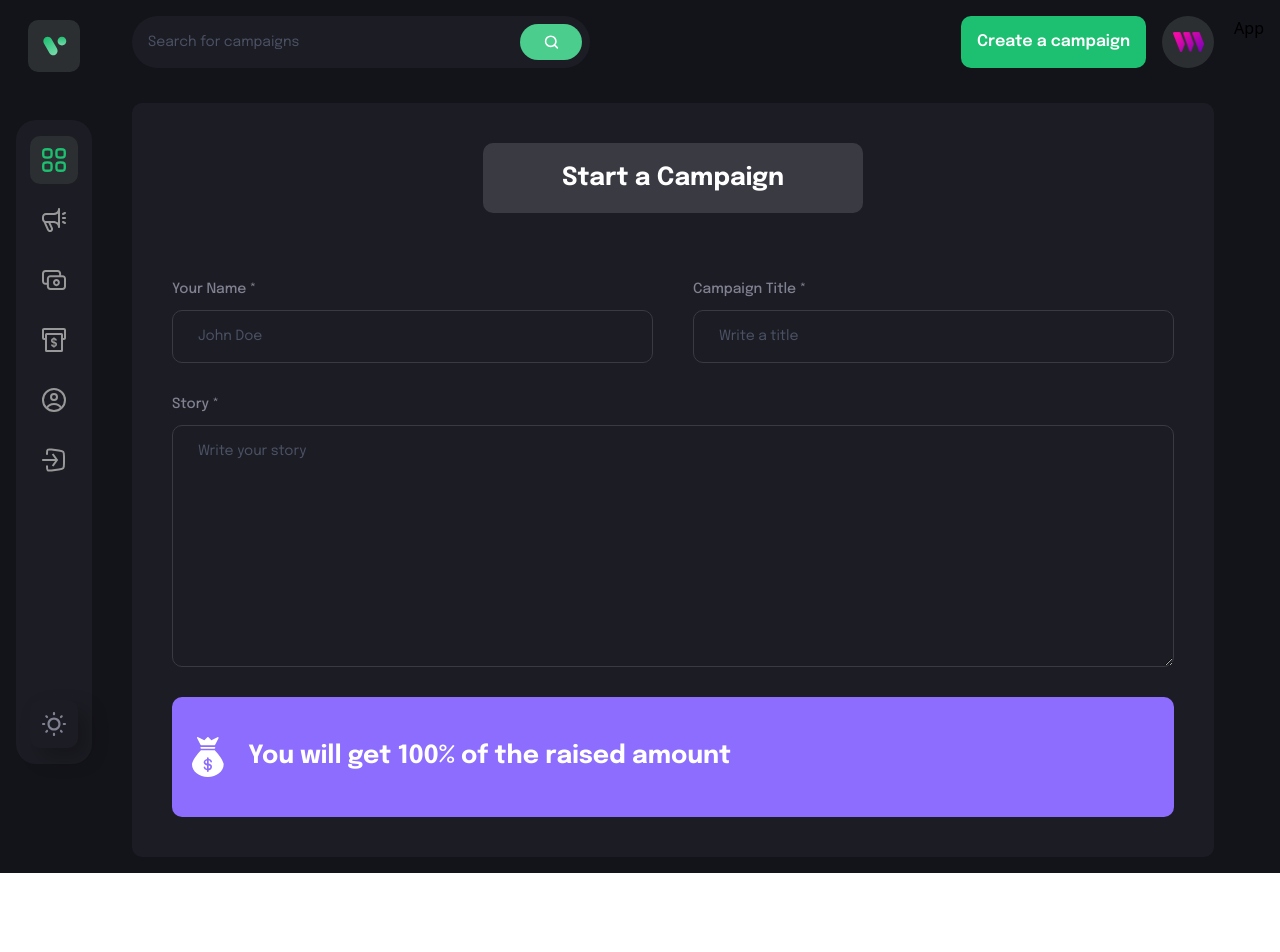
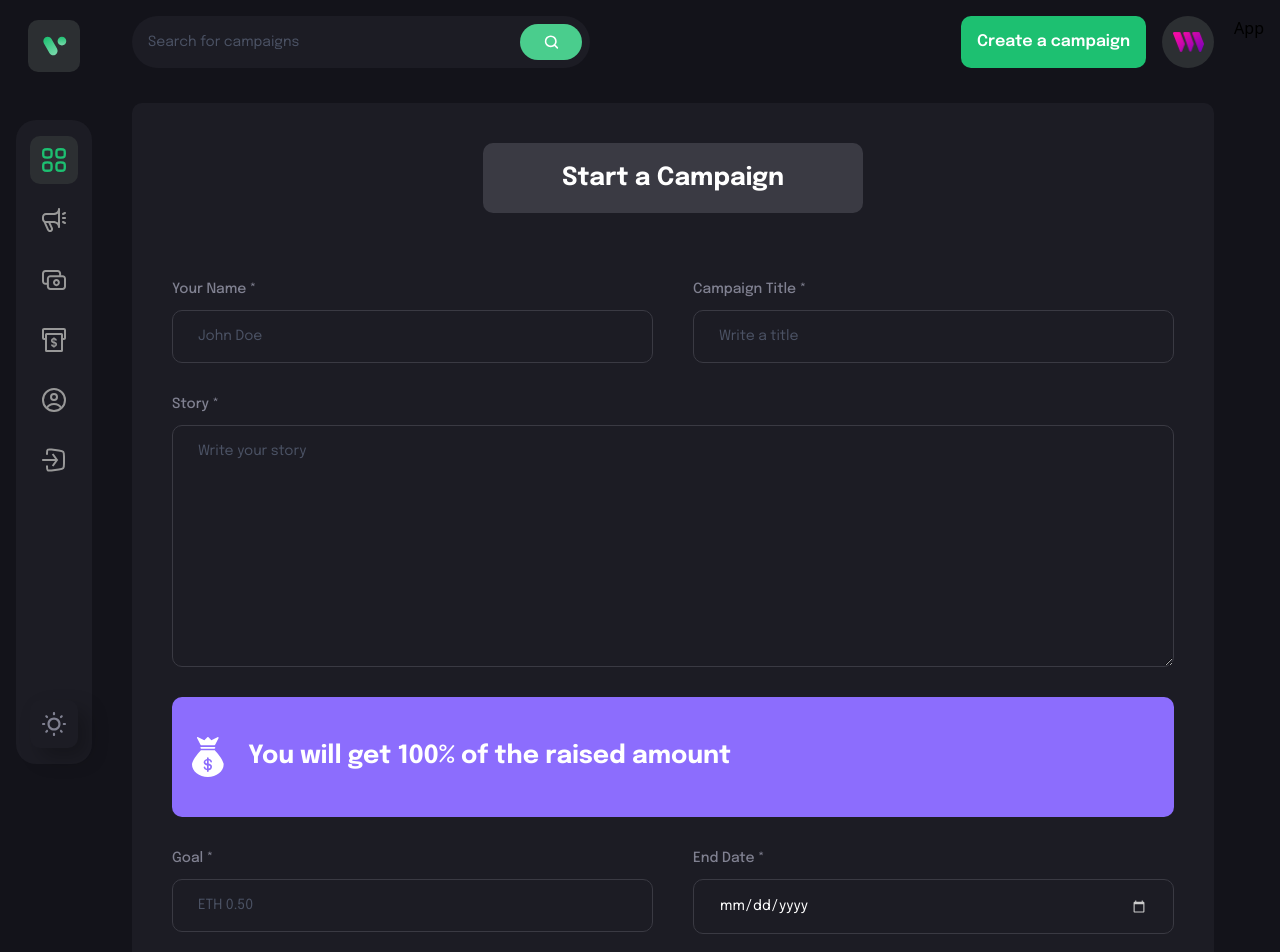
Before and after one commit to tla111/crowdfunding-web3, a React (Vite) app in the folder client/: page /create-campaign in a window 1280 px wide. Shown: the top 952 px of the page. Before the commit the page ends 873 px from the top, so only its background shows below. Built offline with nearby package versions, Linux system fonts and the light colour scheme; what @thirdweb-dev/react would draw is missing.

Commit message:
formField for goal completed

```diff
--- a/client/src/pages/CreateCampaign.jsx
+++ b/client/src/pages/CreateCampaign.jsx
@@ -60,6 +60,23 @@ const CreateCampaign = () => {
           <h4 className="font-epilogue font-bold text-[25px] text-white ml-[20px]">You will get 100% of the raised amount</h4>
         </div>
 
+        <div className="flex flex-wrap gap-[40px]">
+          <FormField
+            labelName="Goal *"
+            placeholder="ETH 0.50"
+            inputType="text"
+            value={form.target}
+            handleChange={(e) => handleFormFieldChange('target', e)}
+          />
+          <FormField
+            labelName="End Date *"
+            placeholder="End Date"
+            inputType="date"
+            value={form.deadline}
+            handleChange={(e) => handleFormFieldChange('deadline', e)}
+          />
+        </div>
+
       </form>
 
 
```
